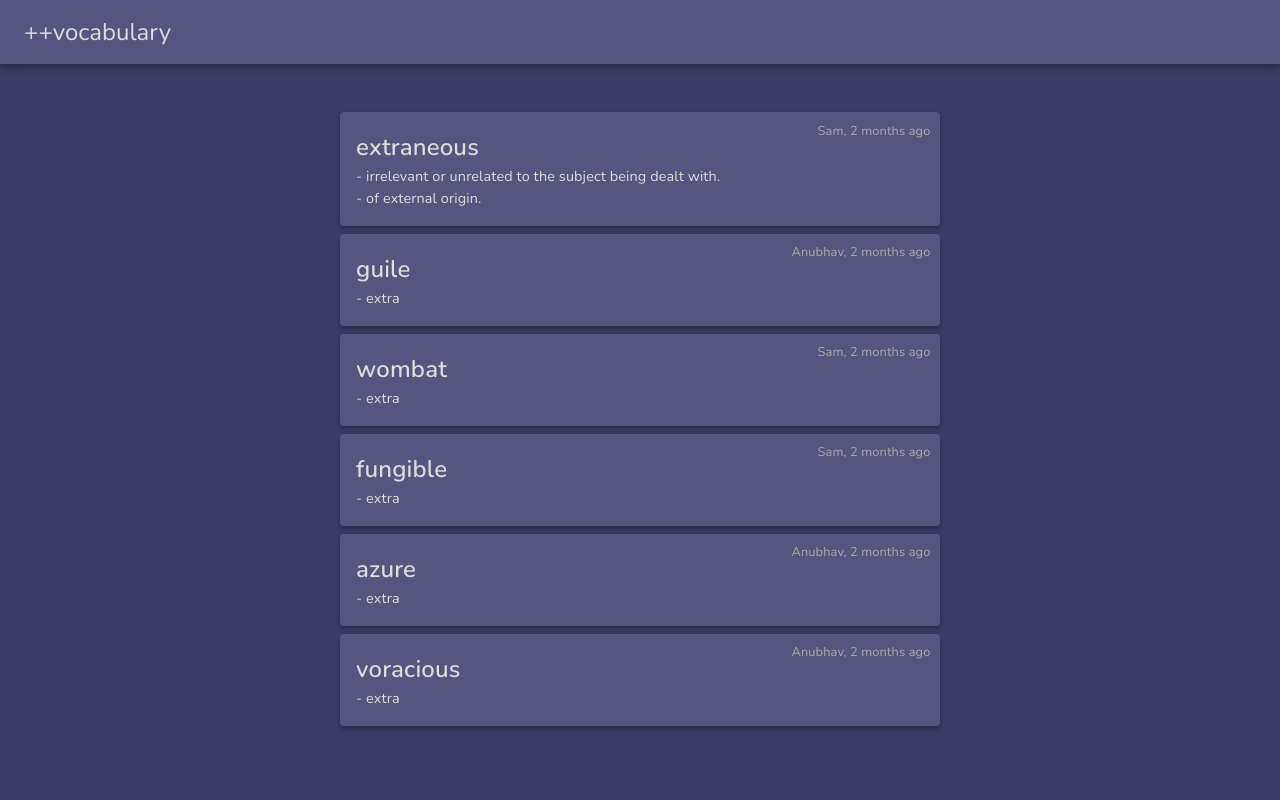
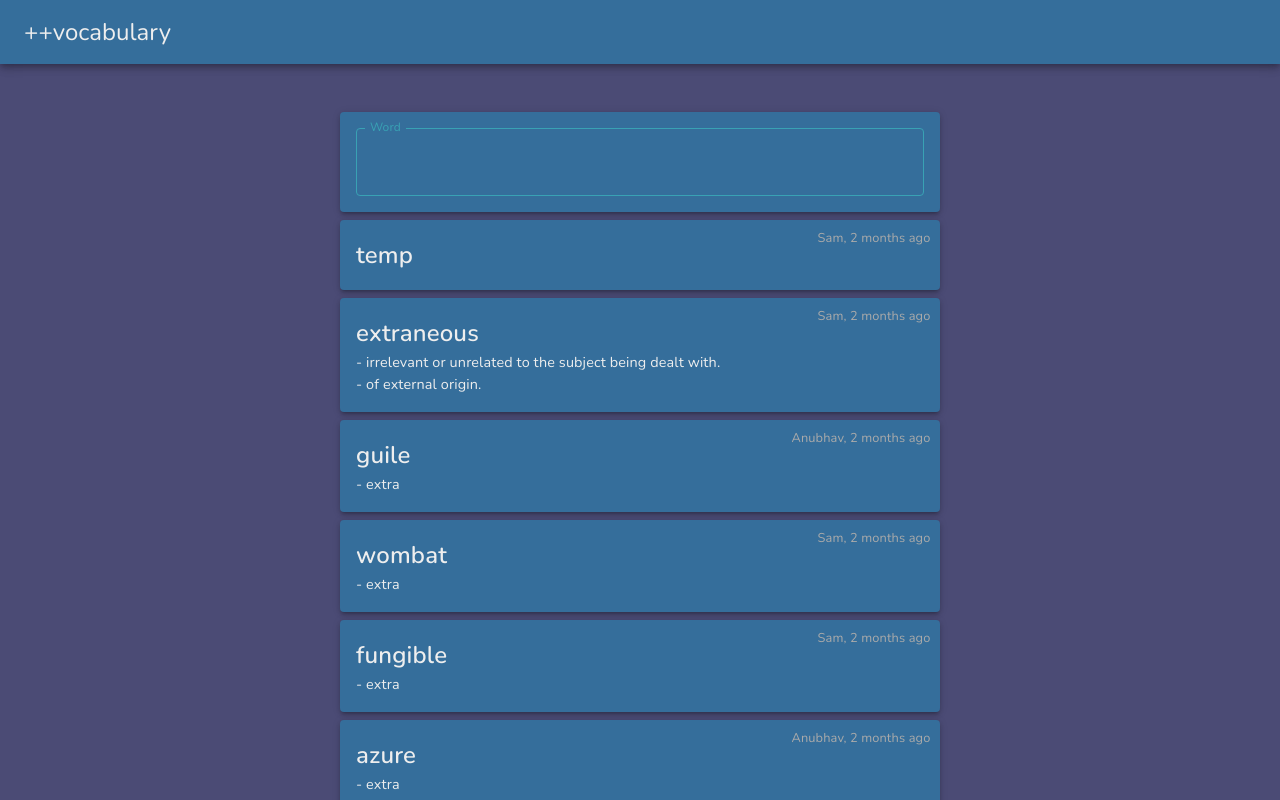
Before and after one commit to sammochen/ppv, a React (Create React App) app in the folder packages/frontend/: page / in a window 1280 px wide. Shown: the top 800 px of the page. Built offline with nearby package versions, Linux system fonts and the light colour scheme.

Commit message:
add word input

```diff
--- a/packages/frontend/src/App.tsx
+++ b/packages/frontend/src/App.tsx
@@ -1,6 +1,7 @@
 import {AppBar, Grid, Toolbar, Typography} from '@mui/material';
 import {Box} from '@mui/system';
 import React from 'react';
+import {WordInput} from './components/WordInput';
 import {WordPanel} from './components/WordPanel';
 import {backgroundColor, secondaryColor, textColor} from './theme/colors';
 import {stubWordList} from './utils/stub';
@@ -38,9 +39,12 @@ export const App = () => {
             }}
             spacing={1}
           >
-            {stubWordList.map(wordObj => {
+            <Grid item xs={12}>
+              <WordInput onSubmitWord={(word: string) => {}} />
+            </Grid>
+            {stubWordList.map((wordObj, index) => {
               return (
-                <Grid item xs={12}>
+                <Grid item xs={12} key={index}>
                   <WordPanel wordObj={wordObj} />
                 </Grid>
               );
--- /dev/null
+++ b/packages/frontend/src/components/WordInput.tsx
@@ -0,0 +1,94 @@
+import {Grid, Paper, TextField, Typography} from '@mui/material';
+import {styled} from '@mui/material/styles';
+import React from 'react';
+import {
+  popColor as secondaryColor,
+  secondaryColor as popColor,
+  textColor,
+} from '../theme/colors';
+
+export type WordInputProps = {
+  onSubmitWord: (word: string) => void;
+};
+export const WordInput = ({onSubmitWord}: WordInputProps) => {
+  const titleFontSize = '1.5rem';
+  const titleFontWeight = 550;
+  const definitionFontSize = '0.9rem';
+  const metaFontSize = '0.8rem';
+  const offset = '0.6rem';
+
+  const wordObj = {word: 'hi', definitions: [], author: '', date: Date.now()};
+
+  const CssTextField = styled(TextField)({
+    '& .MuiOutlinedInput-root': {
+      '& input': {
+        color: textColor.hex(),
+        fontSize: titleFontSize,
+        fontWeight: titleFontWeight,
+      },
+
+      '& fieldset': {
+        border: `1.5px solid ${secondaryColor.hex()}`,
+      },
+
+      '&:hover fieldset': {
+        border: `1.5px solid ${secondaryColor.hex()}`,
+      },
+
+      '&.Mui-focused fieldset': {
+        border: `2px solid ${secondaryColor.hex()}`,
+      },
+    },
+    '& .MuiInputLabel-root': {
+      color: secondaryColor.hex(),
+
+      '&.Mui-focused': {
+        color: secondaryColor.hex(),
+      },
+    },
+  });
+
+  return (
+    <Paper
+      sx={{
+        position: 'relative',
+        backgroundColor: popColor.hex(),
+      }}
+      elevation={3}
+    >
+      {/* Main word  */}
+      <Grid container sx={{padding: '1rem'}}>
+        <Grid item xs={12}>
+          <CssTextField
+            sx={{
+              fontSize: titleFontSize,
+              fontWeight: titleFontWeight,
+              color: textColor.hex(),
+            }}
+            InputLabelProps={{
+              shrink: true,
+            }}
+            fullWidth
+            label={'Word'}
+          >
+            {wordObj.word}
+          </CssTextField>
+
+          {wordObj.definitions.map((definition, index) => {
+            return (
+              <Typography
+                key={index}
+                sx={{
+                  fontSize: definitionFontSize,
+                  color: textColor.hex(),
+                }}
+              >
+                {'- ' + definition}
+              </Typography>
+            );
+          })}
+        </Grid>
+      </Grid>
+    </Paper>
+  );
+};
--- a/packages/frontend/src/components/WordPanel.tsx
+++ b/packages/frontend/src/components/WordPanel.tsx
@@ -4,12 +4,18 @@ import relativeTime from 'dayjs/plugin/relativeTime';
 import React from 'react';
 import {secondaryColor, secondaryTextColor, textColor} from '../theme/colors';
 import {WordObj} from '../utils/types';
+
+dayjs.extend(relativeTime);
+
 export type WordPanelProps = {
   wordObj: WordObj;
 };
 
-dayjs.extend(relativeTime);
 export const WordPanel = ({wordObj}: WordPanelProps) => {
+  const titleFontSize = '1.5rem';
+  const titleFontWeight = 550;
+  const definitionFontSize = '0.9rem';
+  const metaFontSize = '0.8rem';
   const offset = '0.6rem';
   const relativeDateString = dayjs().to(dayjs(wordObj.date));
 
@@ -27,19 +33,20 @@ export const WordPanel = ({wordObj}: WordPanelProps) => {
           <Typography
             variant="h6"
             sx={{
-              fontSize: '1.5rem',
-              fontWeight: 550,
+              fontSize: titleFontSize,
+              fontWeight: titleFontWeight,
               color: textColor.hex(),
             }}
           >
             {wordObj.word}
           </Typography>
 
-          {wordObj.definitions.map(definition => {
+          {wordObj.definitions.map((definition, index) => {
             return (
               <Typography
+                key={index}
                 sx={{
-                  fontSize: '0.9rem',
+                  fontSize: definitionFontSize,
                   color: textColor.hex(),
                 }}
               >
@@ -50,10 +57,10 @@ export const WordPanel = ({wordObj}: WordPanelProps) => {
         </Grid>
       </Grid>
 
-      {/* Author - absolute positioned */}
+      {/* Metadata - absolute positioned */}
       <Typography
         sx={{
-          fontSize: '0.8rem',
+          fontSize: metaFontSize,
           position: 'absolute',
           right: offset,
           top: offset,
--- a/packages/frontend/src/theme/colors.ts
+++ b/packages/frontend/src/theme/colors.ts
@@ -1,6 +1,7 @@
 import Color from 'color';
 
-export const backgroundColor = Color('#673C4F').hue(240);
-export const secondaryColor = Color('#7F557D').hue(240);
-export const textColor = Color('#dddddd');
+export const backgroundColor = Color('#4b4b75');
+export const secondaryColor = Color('#356e9b');
+export const popColor = Color('#39a2b4');
+export const textColor = Color('#eeeeee');
 export const secondaryTextColor = Color('#aaaaaa'); // dimmer
--- a/packages/frontend/src/utils/stub.ts
+++ b/packages/frontend/src/utils/stub.ts
@@ -1,6 +1,12 @@
 import {WordObj} from './types';
 
 export const stubWordList: WordObj[] = [
+  {
+    word: 'temp',
+    author: 'Sam',
+    definitions: [],
+    date: new Date('2/1/22'),
+  },
   {
     word: 'extraneous',
     author: 'Sam',
```
